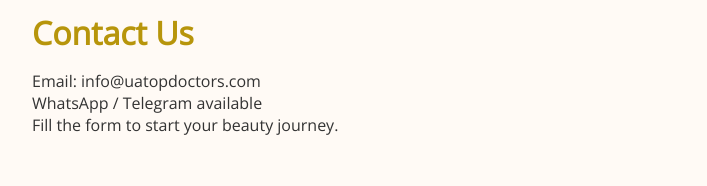
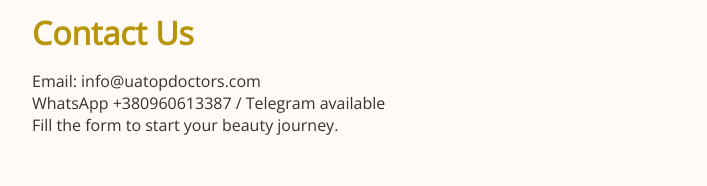
Before and after one commit to 1raayi/uatopdoctors, a plain HTML site: page index.html in a window 1280 px wide. Shown: the part 1785-1971 px from the top of the page, without its empty margins (108-815 px from the left). Drawn offline with nearby package versions, Linux system fonts and the light colour scheme.

Commit message:
Update index.html

```diff
--- a/index.html
+++ b/index.html
@@ -132,7 +132,7 @@
   <section id="contact">
     <h2>Contact Us</h2>
     <p>Email: info@uatopdoctors.com<br>
-       WhatsApp / Telegram available<br>
+       WhatsApp +380960613387 / Telegram available<br>
        Fill the form to start your beauty journey.</p>
   </section>
 
```
